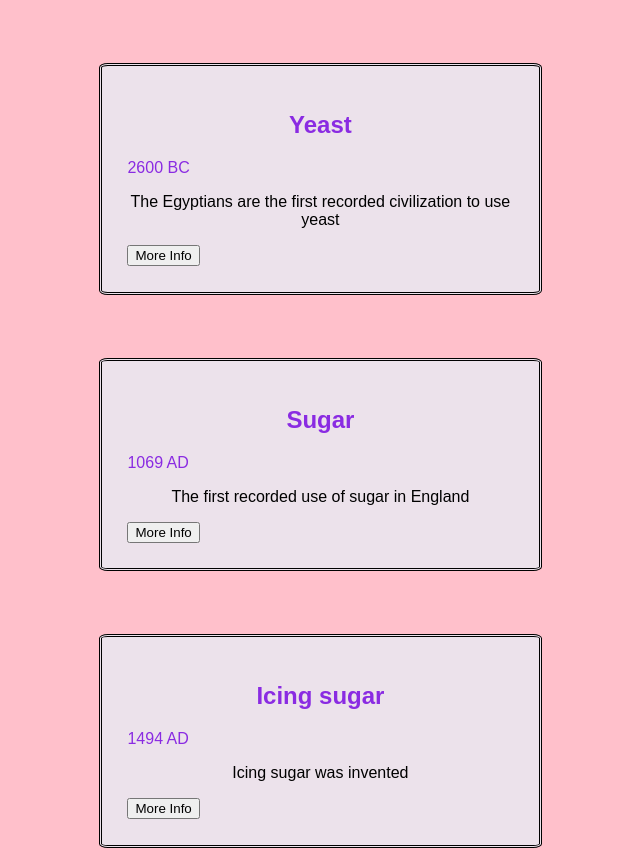
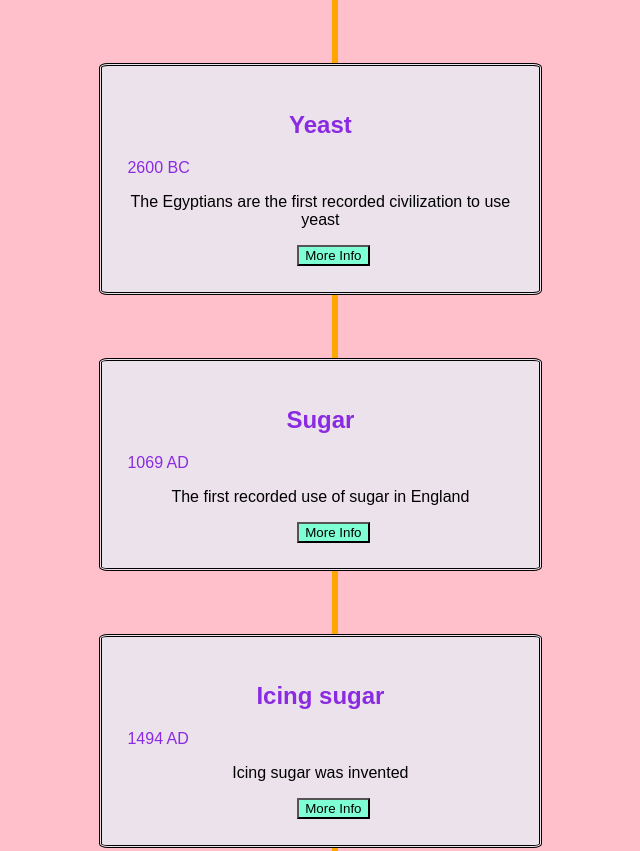
Before and after one commit to black-codher-bootcamp-2022-daly/unit-03-javascript-assessment-daly-group-c, a website with bundled scripts: page index.html in a window 1280 px wide. Shown: the top 851 px of the page, without its empty margins (288-928 px from the left). Built offline with nearby package versions, Linux system fonts and the light colour scheme.

Commit message:
file-name-change-css

```diff
--- a/stylesheet/style.css
+++ b/css/main.css
@@ -4,9 +4,10 @@
   left: 50%;
   top: 50%;
   -webkit-transform: translate(-50%, -50%);
-  background-color: purple;
+  background-color: rgb(206, 112, 206);
   text-align: center;
   color: white;
+  border-radius: 2%;
 }
 
 #modal-close-button{
@@ -43,6 +44,7 @@ h3 {
     color: blueviolet;
     font-family: Arial, Helvetica, sans-serif;
     text-align: center;
+
 }
 
 p {
@@ -71,3 +73,19 @@ p {
     border-style: double;
 
 }
+
+.timeline-item-more-info {
+  position: relative;
+  left: 44%;
+  background-color: aquamarine;
+}
+
+.vl {
+    border-left: 6px solid orange;
+    height: 2000px;
+    position: absolute;
+    left: 50%;
+    margin-left: -20px;
+    top: 0;
+    z-index: -999;
+}
--- a/index.html
+++ b/index.html
@@ -4,7 +4,7 @@
     <meta charset="UTF-8" />
     <meta http-equiv="X-UA-Compatible" content="IE=edge" />
     <meta name="viewport" content="width=device-width, initial-scale=1.0" />
-    <link rel="stylesheet" href="/stylesheet/style.css">
+    <link rel="stylesheet" href="/css/main.css">
     <title>Timeline Starter</title>
   </head>
   <body>
--- a/js/index.js
+++ b/js/index.js
@@ -46,4 +46,8 @@ const modalBox = document.createElement("div");
 modalBox.setAttribute("id", "modal-container");
 document.querySelector(".timeline").appendChild(modalBox);
 
+const verticalLine = document.createElement("div");
+verticalLine.className = "vl";
+document.body.appendChild(verticalLine);
+
 console.log(fullModalDescription);
```
